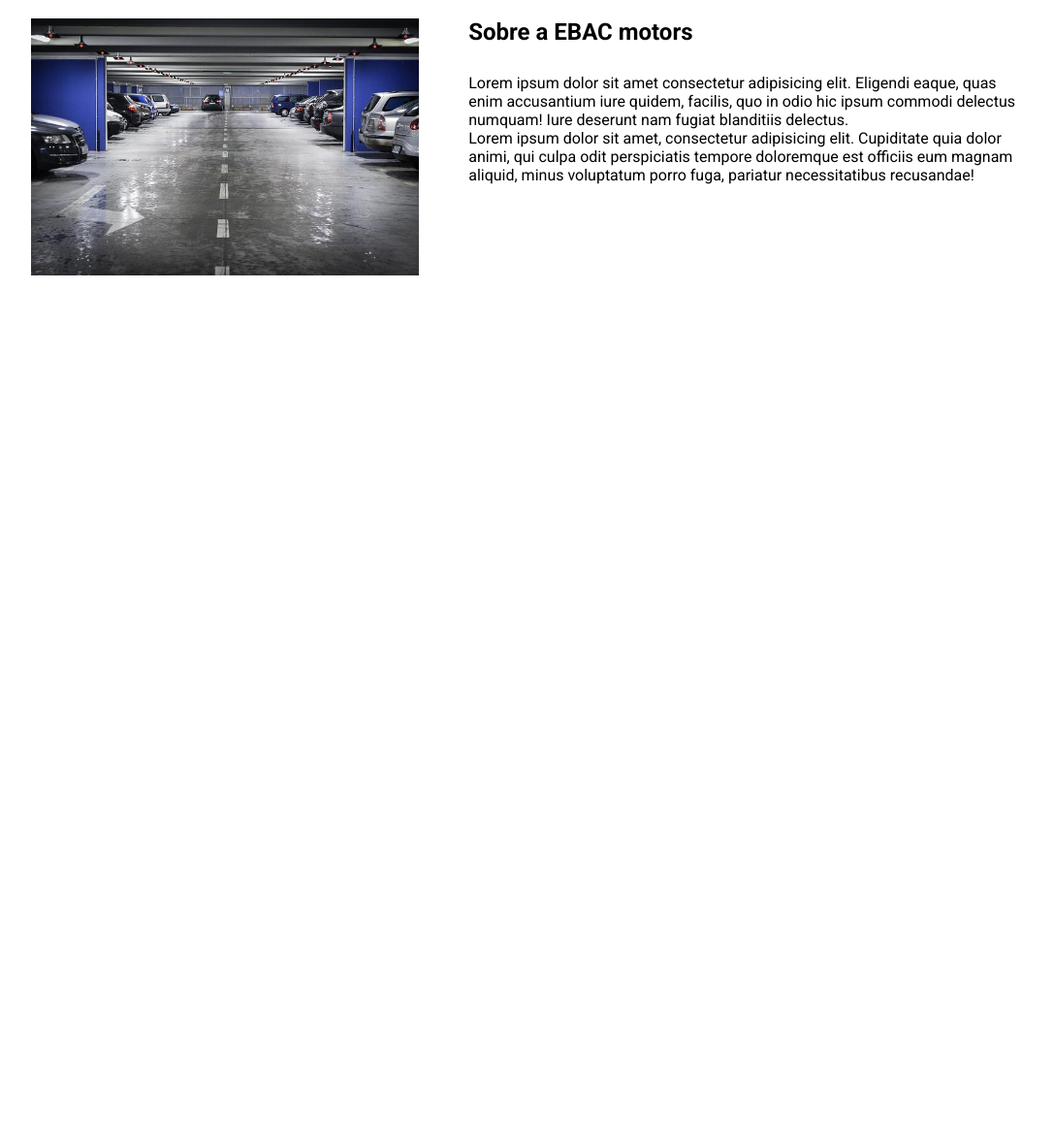
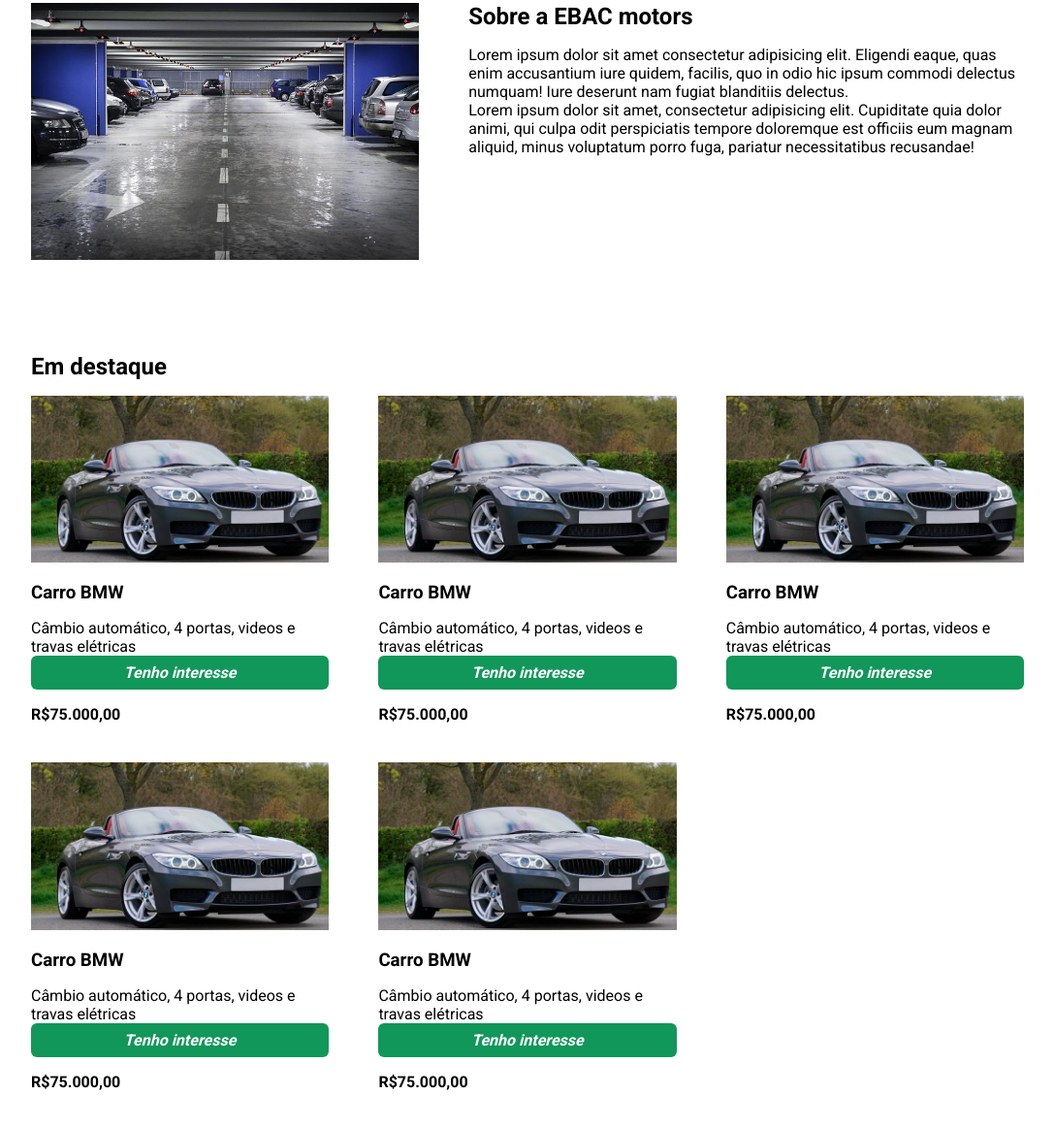
Before and after one commit to SamuelColmaan/my_studies, a plain HTML site: page EBAC/index.html in a window 1280 px wide. Shown: the part 428-1590 px from the top of the page at 97% size, without its empty margins (96-1183 px from the left). Before the commit the page ends 800 px from the top, so only its background shows below. Drawn offline with nearby package versions, Linux system fonts and the light colour scheme.

Commit message:
Criando seção de destaque

```diff
--- a/EBAC/index.html
+++ b/EBAC/index.html
@@ -15,7 +15,7 @@
 
 <body>
     <header>
-        <div class="container container-flex ">
+        <div class="container container-flex">
             <h1>Modelo</h1>
             <!-- Como criar um menu hamburguer -->
             <div class="menu-hamburguer" >
@@ -61,6 +61,49 @@
         </div>
     </section>
 
+    <section>
+        <div class="container" >
+            <h2>Em destaque</h2>
+            <ul class=" container-flex lista-veiculos" >
+                <li>
+                    <img src="images/carro-bmw.png" alt="Carro bmw">
+                    <h3>Carro BMW</h3>
+                    <p>Câmbio automático, 4 portas, videos e travas elétricas</p>
+                    <button type="button">Tenho interesse</button>
+                    <p><strong>R$75.000,00</strong></p>
+                </li>
+                <li class="item-central" >
+                    <img src="images/carro-bmw.png" alt="Carro bmw">
+                    <h3>Carro BMW</h3>
+                    <p>Câmbio automático, 4 portas, videos e travas elétricas</p>
+                    <button type="button">Tenho interesse</button>
+                    <p><strong>R$75.000,00</strong></p>
+                </li>
+                <li>
+                    <img src="images/carro-bmw.png" alt="Carro bmw">
+                    <h3>Carro BMW</h3>
+                    <p>Câmbio automático, 4 portas, videos e travas elétricas</p>
+                    <button type="button">Tenho interesse</button>
+                    <p><strong>R$75.000,00</strong></p>
+                </li>
+                <li>
+                    <img src="images/carro-bmw.png" alt="Carro bmw">
+                    <h3>Carro BMW</h3>
+                    <p>Câmbio automático, 4 portas, videos e travas elétricas</p>
+                    <button type="button">Tenho interesse</button>
+                    <p><strong>R$75.000,00</strong></p>
+                </li>
+                <li class="item-central" >
+                    <img src="images/carro-bmw.png" alt="Carro bmw">
+                    <h3>Carro BMW</h3>
+                    <p>Câmbio automático, 4 portas, videos e travas elétricas</p>
+                    <button type="button">Tenho interesse</button>
+                    <p><strong>R$75.000,00</strong></p>
+                </li>
+            </ul>
+        </div>
+    </section>
+
     <script type="text/javascript" src="https://code.jquery.com/jquery-1.11.0.min.js"></script>
     <script type="text/javascript" src="https://code.jquery.com/jquery-migrate-1.2.1.min.js"></script>
     <script type="text/javascript" src="https://cdn.jsdelivr.net/npm/slick-carousel@1.8.1/slick/slick.min.js"></script>
--- a/EBAC/main.css
+++ b/EBAC/main.css
@@ -67,9 +67,50 @@ nav li a {
 }
 
 section {
-    padding: 5% 0%;
+    padding: 48px 0;
 }
 
 section h2 {
-    margin-bottom: 5%;
+    margin-bottom: 16px;
 }
+
+.lista-veiculos {
+    flex-wrap: wrap;
+}
+
+.lista-veiculos li {
+    list-style: none;
+    max-width: 30%;
+    margin-bottom: 24px;
+}
+
+.lista-veiculos li img {
+    max-width: 100%;
+}
+
+.lista-veiculos li h3 {
+    margin: 16px 0;
+}
+
+.lista-veiculos li button {
+    display: block;
+    width: 100%;
+    padding: 8px 0;
+    border: none;
+    background-color: #119759;
+    color: #fff;
+    font-size: 16px;
+    font-weight: bold;
+    font-style: italic;
+    cursor: pointer;
+    border-radius: 6px;
+}
+
+.lista-veiculos li strong {
+    margin: 16px 0;
+    display: block;
+}
+
+.item-central {
+    margin: 0 5%;
+}
```
